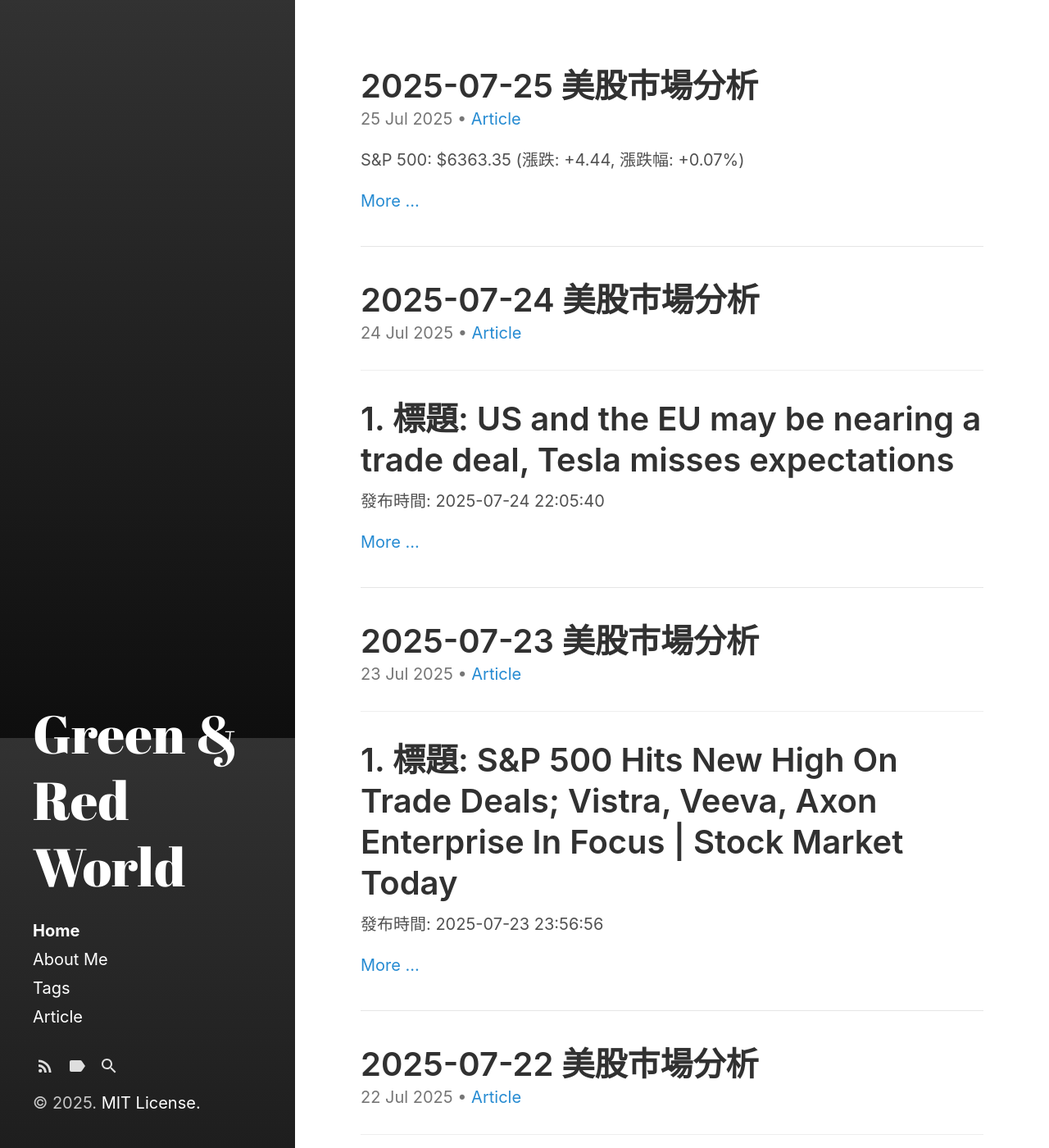
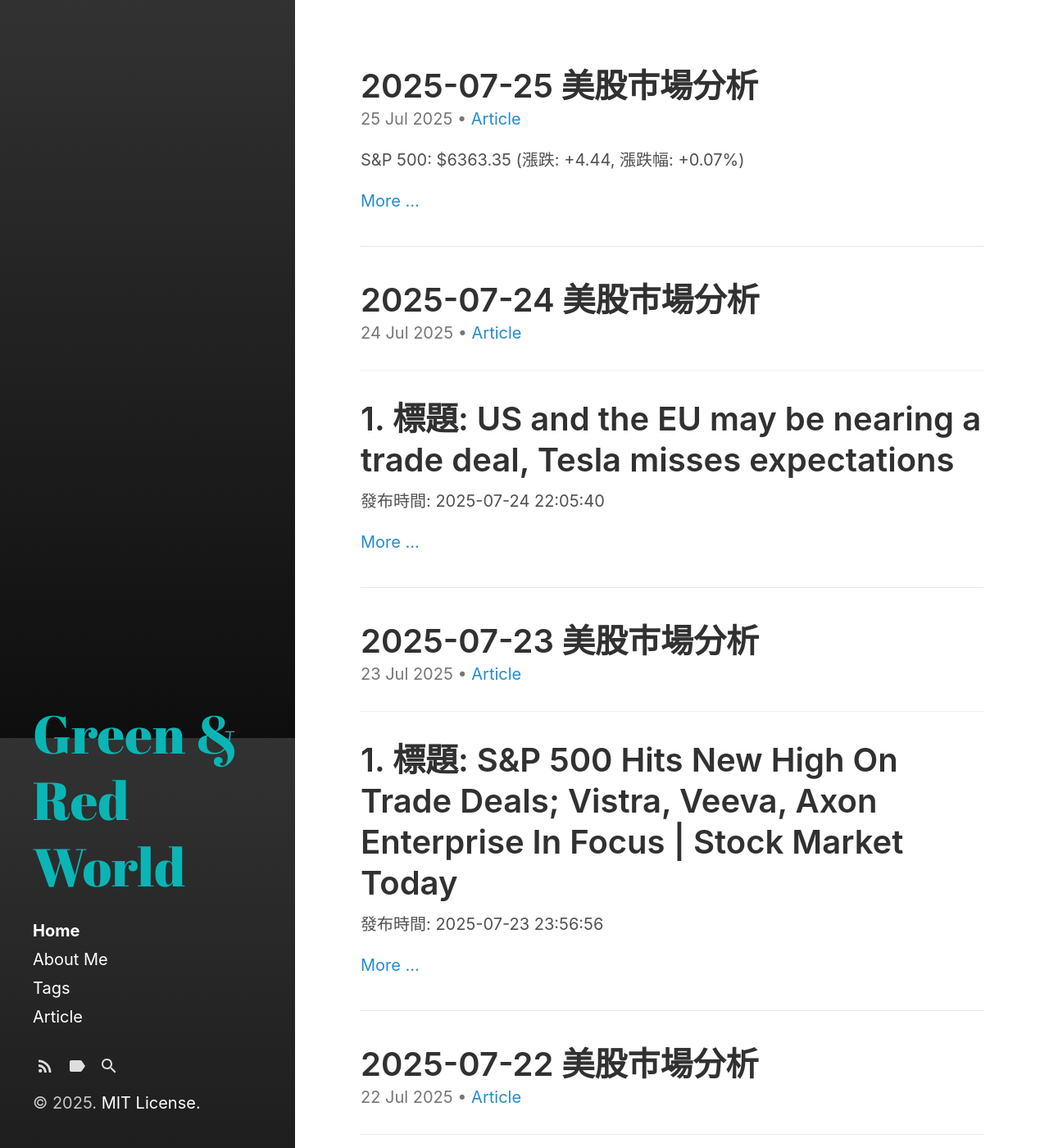
Before and after one commit to spring0070/gnr, a Jekyll site: the page built from index.html, in a window 1280 px wide and 1400 px high. Shown: the whole window at 82% size. Built offline with Jekyll 4.4.1, drawn with Linux system fonts in a browser that asks for light colours; the list of posts is cut into pages by our own code.

Commit message:
update color

```diff
--- a/_sass/hydeout/_variables.scss
+++ b/_sass/hydeout/_variables.scss
@@ -47,7 +47,7 @@ $sidebar-fg-color: #fff !default;
 $sidebar-sticky: true !default;
 $layout-reverse: false !default;
 
-$sidebar-title-color: $sidebar-fg-color !default;
+$sidebar-title-color: #0bb5b5 !default;
 $sidebar-link-color: $sidebar-fg-color !default;
 $sidebar-text-color: rgba($sidebar-fg-color, 0.75) !default;
 $sidebar-icon-color: rgba($sidebar-fg-color, 0.85) !default;
```
Also changed, not shown: 3 other files.
